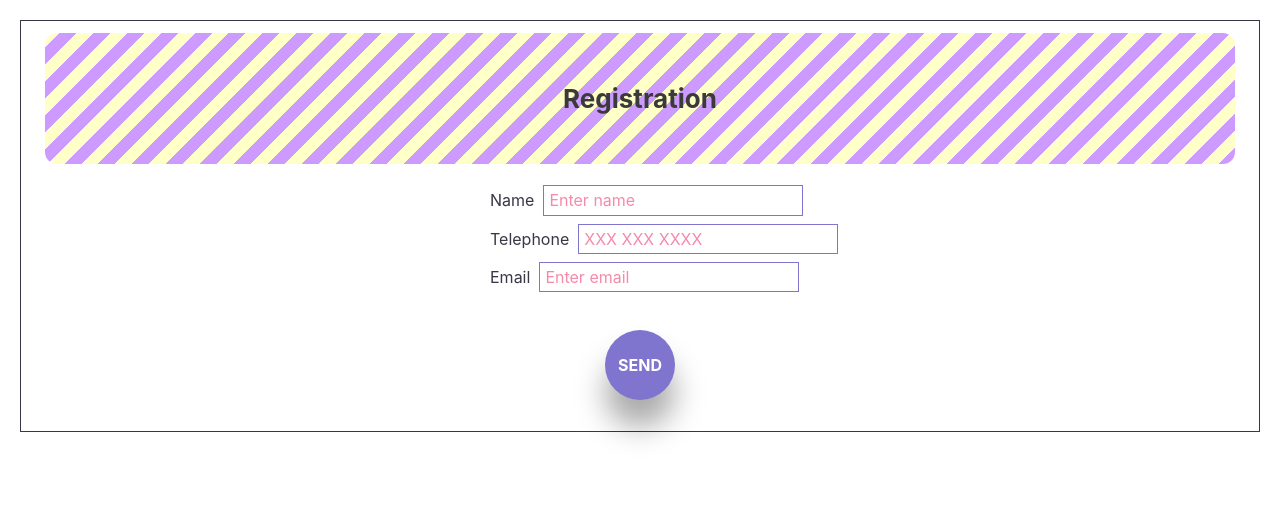
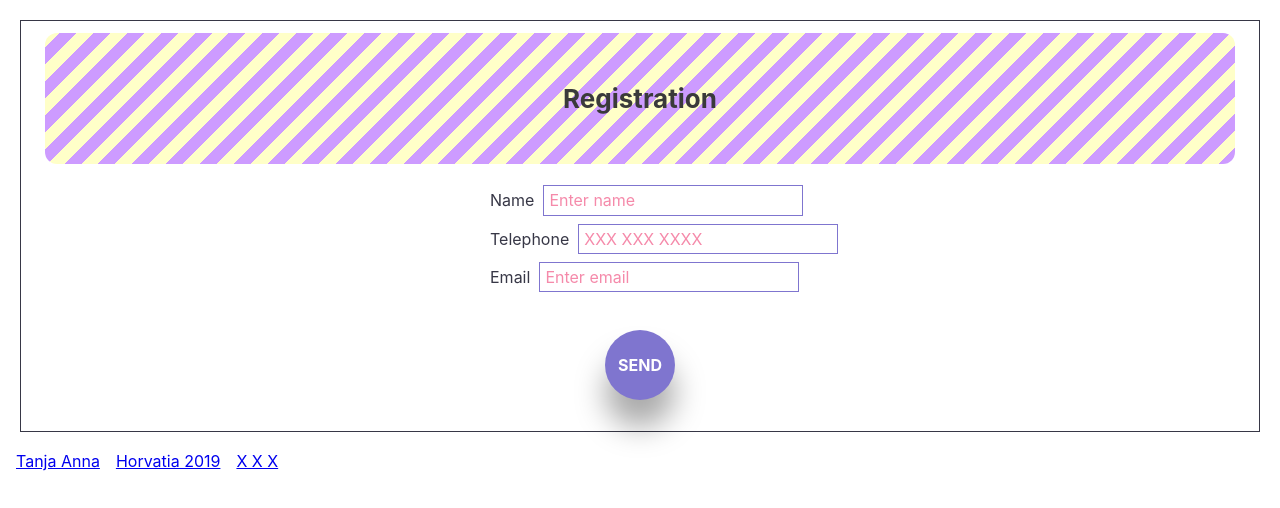
Before and after one commit to SerhiyStepanov/react-tests, a React (Create React App) app: page / in a window 1280 px wide. Shown: the top 508 px of the page. Built offline with nearby package versions, Linux system fonts and the light colour scheme.

Commit message:
add link

```diff
--- a/src/App.js
+++ b/src/App.js
@@ -9,6 +9,7 @@
 // import AppFeedback from "./components/Feedback/AppFeedback";
 // import CounterHook from "./components/hooks/CounterHooks";
 // import SignupForm from "./components/hooks/SignupForm";
+import Link from "./components/Link/Link";
 
 // import user from "./user-data.json";
 // import statistics from "./statistical-data.json";/
@@ -36,6 +37,7 @@
       {/* <AppFeedback /> */}
       {/* <CounterHook /> */}
       {/* <SignupForm /> */}
+      <Link />
     </div>
   );
 }
--- /dev/null
+++ b/src/components/Link/Link.js
@@ -0,0 +1,32 @@
+export default function Link() {
+  return (
+    <div>
+      <a
+        href="https://cloud.degoo.com/share/UbLXGGfOT9v3AO2EkfTPxw"
+        target="_blank"
+        rel="noreferrer"
+        style={{ marginLeft: "16px" }}
+      >
+        Tanja Anna
+      </a>
+
+      <a
+        href="https://cloud.degoo.com/share/Heky6dC72-Egfy8TNFOMUg"
+        target="_blank"
+        rel="noreferrer"
+        style={{ marginLeft: "16px" }}
+      >
+        Horvatia 2019
+      </a>
+
+      <a
+        href="https://drive.google.com/drive/folders/1EtpiXzfJhIQS_hwQXToiPmLKH4syDvbL?usp=sharing"
+        target="_blank"
+        rel="noreferrer"
+        style={{ marginLeft: "16px" }}
+      >
+        X X X
+      </a>
+    </div>
+  );
+}
```
Also changed, not shown: 1 other file (tests, documents, lock files or other folders).
